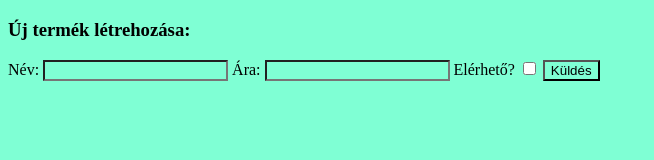
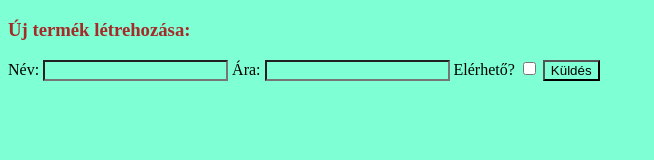
Before and after one commit to Rhzsolt/shopsaj-t, a plain HTML site: page index.html in a window 1280 px wide. Shown: the whole page, without its empty margins (0-654 px from the left). Drawn offline with Linux system fonts and the light colour scheme.

Commit message:
css proba

```diff
--- a/css/style.css
+++ b/css/style.css
@@ -1,2 +1,3 @@
 *{box-sizing: border-box;
     background-color: aquamarine;}
+    .new { color: brown;}
--- a/index.html
+++ b/index.html
@@ -10,7 +10,7 @@
 <body>
     <div class="row" id="product-list-component">
     </div>
-    <h3>Új termék létrehozása:</h3>
+    <div class="new"><h3>Új termék létrehozása:</h3></div>
     <div class="row">
       <form id="create-product" class="p-5">
           <label class="w-100">
```
